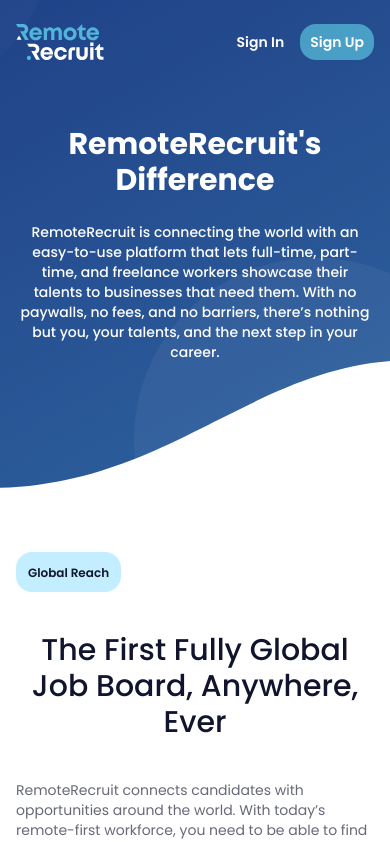
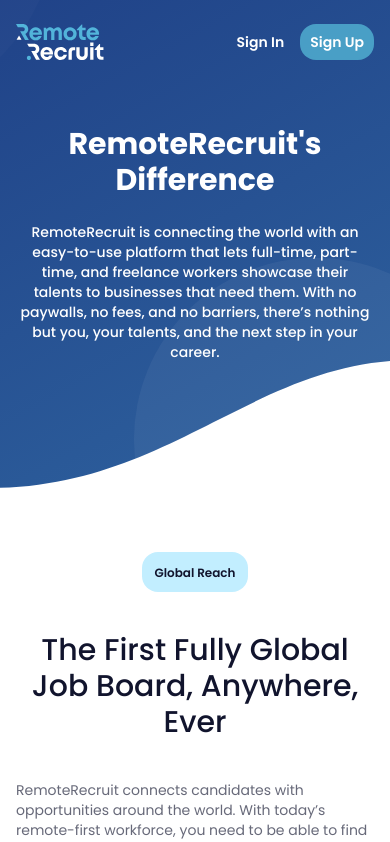
Before and after one commit to EasinTanvir/technical-task, a React (Vite) app: page / in a window 390 px wide. Shown: the top 842 px of the page. Built offline with nearby package versions, Linux system fonts and the light colour scheme.

Commit message:
update badge

```diff
--- a/src/components/shared/Badge.jsx
+++ b/src/components/shared/Badge.jsx
@@ -17,7 +17,8 @@ const Badge = ({
         py-2
         px-3
         max-w-fit
-
+        sm:mx-0
+        mx-auto
         ${Isicon ? "flex items-center gap-2" : ""}
 
         ${className}
```
